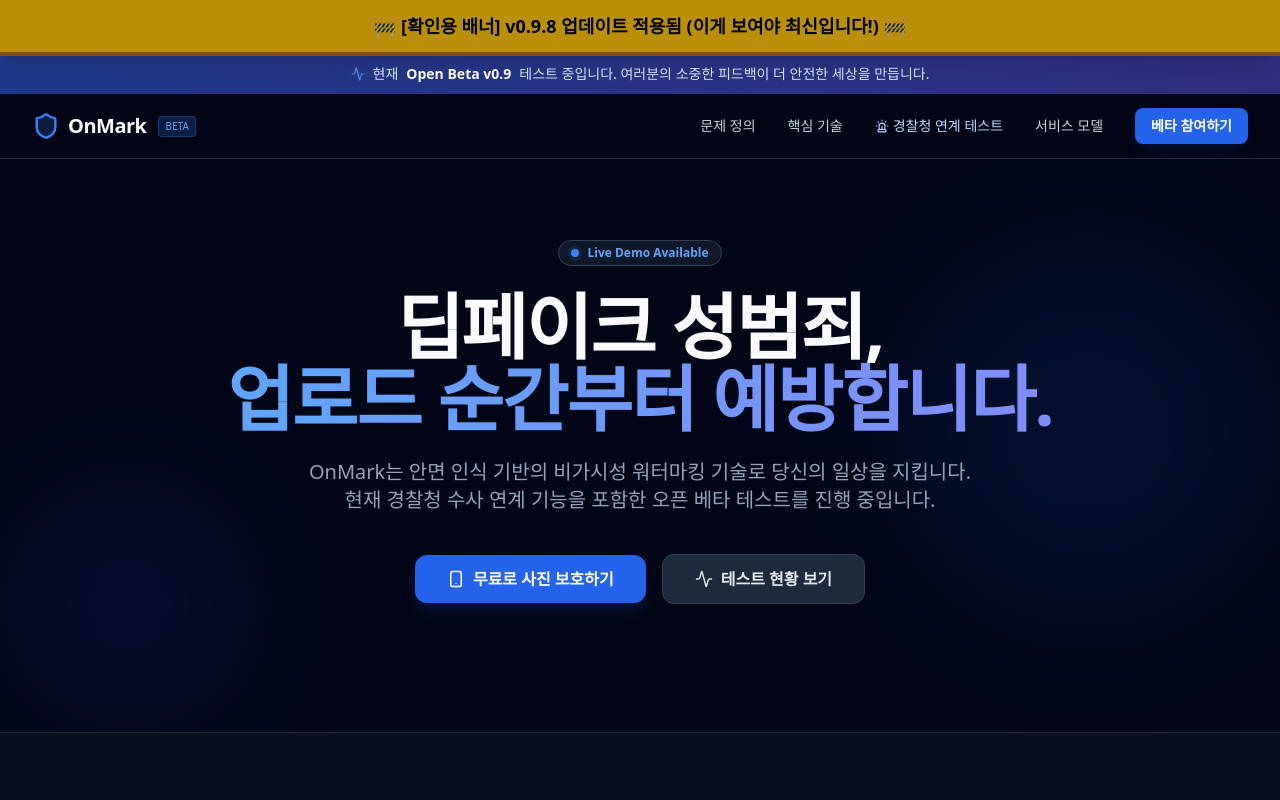
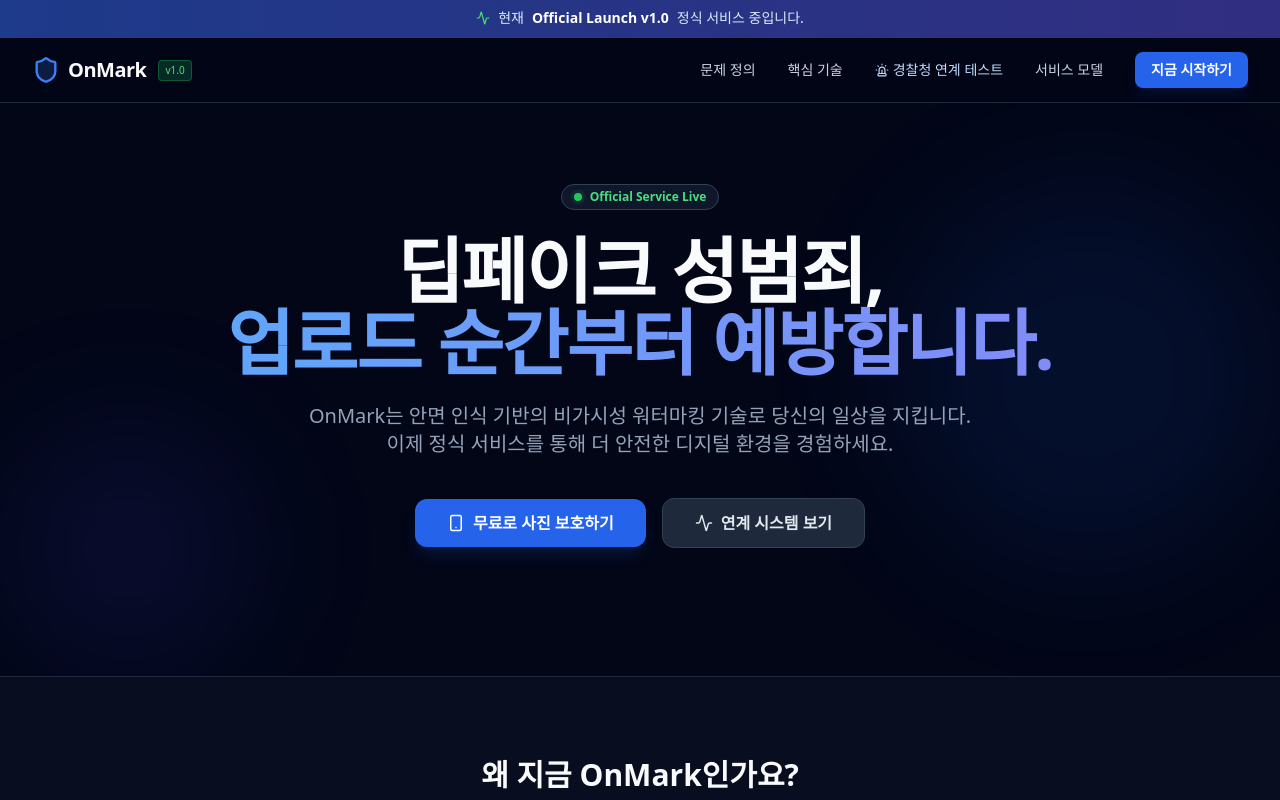
Before and after one commit to by2k2020/onmark-web, a React (Vite) app: page / in a window 1280 px wide. Shown: the top 800 px of the page. Built offline with nearby package versions, Linux system fonts and the light colour scheme.

Commit message:
게시판 추가

```diff
--- a/src/App.jsx
+++ b/src/App.jsx
@@ -1,4 +1,3 @@
-// OnMark Web - v0.9.8 (Visual Confirmation Banner)
 import React, { useState, useEffect, useRef } from 'react';
 import {
   Shield, Eye, Lock, Activity, Users, FileSearch, Send, CheckCircle,
@@ -12,7 +11,7 @@
 import { getAuth, signInAnonymously, onAuthStateChanged, signInWithCustomToken } from 'firebase/auth';
 import { getFirestore, collection, addDoc, getDocs } from 'firebase/firestore';
 
-const OnMarkWeb = () => {
+const App = () => {
   const [isMenuOpen, setIsMenuOpen] = useState(false);
   const [activeTab, setActiveTab] = useState('b2c');
 
@@ -233,7 +232,6 @@
         setAnalysisStatus('complete');
 
         // 이전 결과와 반대되는 결과를 설정 (Toggle)
-        // clean -> detected -> clean -> detected ...
         const nextResult = lastAnalysisResultRef.current === 'clean' ? 'detected' : 'clean';
         lastAnalysisResultRef.current = nextResult;
         setAnalysisResult(nextResult);
@@ -271,17 +269,8 @@
     setTimeout(() => setToast({ ...toast, show: false }), 3000);
   };
 
-  const handleNotReady = (featureName) => {
-    showToast(`'${featureName}' 기능은 베타 기간 중 준비 중입니다.`, 'info');
-  };
-
   return (
     <div className="min-h-screen bg-slate-950 text-slate-50 font-sans selection:bg-blue-500 selection:text-white overflow-x-hidden relative">
-
-      {/* 🔴 DEBUG BANNER (버전 확인용 - v0.9.8) */}
-      <div className="bg-yellow-500 text-black text-center py-3 font-bold text-lg fixed top-0 left-0 w-full z-[9999] animate-pulse shadow-xl border-b-4 border-yellow-700">
-        🚧 [확인용 배너] v0.9.8 업데이트 적용됨 (이게 보여야 최신입니다!) 🚧
-      </div>
 
       {/* Toast Notification */}
       <div className={`fixed bottom-8 left-1/2 -translate-x-1/2 z-[110] transition-all duration-300 ${toast.show ? 'opacity-100 translate-y-0' : 'opacity-0 translate-y-4 pointer-events-none'}`}>
@@ -370,11 +359,11 @@
         </div>
       )}
 
-      {/* Top Banner (Margin added to avoid overlap with debug banner) */}
-      <div className="bg-gradient-to-r from-blue-900 to-indigo-900 text-xs md:text-sm py-2 px-4 text-center text-blue-100 font-medium z-50 relative mt-14">
+      {/* Top Banner (Updated for V1.0) */}
+      <div className="bg-gradient-to-r from-blue-900 to-indigo-900 text-xs md:text-sm py-2 px-4 text-center text-blue-100 font-medium z-50 relative">
         <span className="inline-flex items-center gap-2">
-          <Activity size={14} className="animate-pulse text-blue-400" />
-          현재 <span className="font-bold text-white">Open Beta v0.9</span> 테스트 중입니다. 여러분의 소중한 피드백이 더 안전한 세상을 만듭니다.
+          <Activity size={14} className="text-green-400" />
+          현재 <span className="font-bold text-white">Official Launch v1.0</span> 정식 서비스 중입니다.
         </span>
       </div>
 
@@ -385,7 +374,8 @@
             <div className="flex items-center gap-2 cursor-pointer" onClick={() => window.scrollTo({ top: 0, behavior: 'smooth' })}>
               <Shield className="text-blue-500 fill-blue-500/20" size={28} />
               <span className="text-xl font-bold tracking-tight">OnMark</span>
-              <span className="text-[10px] bg-blue-500/20 text-blue-400 px-1.5 py-0.5 rounded border border-blue-500/30 ml-1">BETA</span>
+              {/* Updated Badge */}
+              <span className="text-[10px] bg-green-500/20 text-green-400 px-1.5 py-0.5 rounded border border-green-500/30 ml-1">v1.0</span>
             </div>
             <div className="hidden md:flex space-x-8 items-center text-sm font-medium text-slate-300">
               <a href="#problem" className="hover:text-white transition-colors">문제 정의</a>
@@ -394,7 +384,7 @@
                 <Siren size={14} /> 경찰청 연계 테스트
               </a>
               <a href="#business" className="hover:text-white transition-colors">서비스 모델</a>
-              <button onClick={handleOpenUploadModal} className="bg-blue-600 hover:bg-blue-500 text-white px-4 py-2 rounded-lg transition-all shadow-lg shadow-blue-900/20 text-sm font-semibold">베타 참여하기</button>
+              <button onClick={handleOpenUploadModal} className="bg-blue-600 hover:bg-blue-500 text-white px-4 py-2 rounded-lg transition-all shadow-lg shadow-blue-900/20 text-sm font-semibold">지금 시작하기</button>
             </div>
             <div className="md:hidden">
               <button onClick={() => setIsMenuOpen(!isMenuOpen)} className="text-slate-300 hover:text-white">
@@ -409,7 +399,7 @@
             <a href="#technology" onClick={() => setIsMenuOpen(false)} className="block text-slate-300 hover:text-white">핵심 기술</a>
             <a href="#police-test" onClick={() => setIsMenuOpen(false)} className="block text-blue-300 font-medium">경찰청 연계 테스트</a>
             <a href="#business" onClick={() => setIsMenuOpen(false)} className="block text-slate-300 hover:text-white">서비스 모델</a>
-            <button onClick={() => { handleOpenUploadModal(); setIsMenuOpen(false); }} className="w-full bg-blue-600 text-white py-2 rounded-lg font-medium">베타 참여하기</button>
+            <button onClick={() => { handleOpenUploadModal(); setIsMenuOpen(false); }} className="w-full bg-blue-600 text-white py-2 rounded-lg font-medium">지금 시작하기</button>
           </div>
         )}
       </nav>
@@ -421,12 +411,12 @@
           <div className="absolute bottom-0 left-0 w-64 h-64 bg-indigo-600/10 rounded-full blur-3xl"></div>
         </div>
         <div className="max-w-5xl mx-auto text-center relative z-10">
-          <div className="inline-flex items-center gap-2 px-3 py-1 rounded-full bg-slate-900 border border-slate-700 text-blue-400 text-xs font-semibold mb-6 animate-fade-in-up">
+          <div className="inline-flex items-center gap-2 px-3 py-1 rounded-full bg-slate-900 border border-slate-700 text-green-400 text-xs font-semibold mb-6 animate-fade-in-up">
             <span className="relative flex h-2 w-2">
-              <span className="animate-ping absolute inline-flex h-full w-full rounded-full bg-blue-400 opacity-75"></span>
-              <span className="relative inline-flex rounded-full h-2 w-2 bg-blue-500"></span>
+              <span className="animate-ping absolute inline-flex h-full w-full rounded-full bg-green-400 opacity-75"></span>
+              <span className="relative inline-flex rounded-full h-2 w-2 bg-green-500"></span>
             </span>
-            Live Demo Available
+            Official Service Live
           </div>
           <h1 className="text-4xl md:text-6xl lg:text-7xl font-bold tracking-tight mb-6 leading-tight">
             딥페이크 성범죄,<br />
@@ -436,7 +426,7 @@
           </h1>
           <p className="text-slate-400 text-lg md:text-xl max-w-2xl mx-auto mb-10 leading-relaxed">
             OnMark는 안면 인식 기반의 비가시성 워터마킹 기술로 당신의 일상을 지킵니다.
-            현재 경찰청 수사 연계 기능을 포함한 오픈 베타 테스트를 진행 중입니다.
+            이제 정식 서비스를 통해 더 안전한 디지털 환경을 경험하세요.
           </p>
           <div className="flex flex-col sm:flex-row gap-4 justify-center items-center">
             <button onClick={handleOpenUploadModal} className="w-full sm:w-auto px-8 py-3 bg-blue-600 hover:bg-blue-500 text-white rounded-xl font-semibold shadow-lg shadow-blue-900/30 transition-all flex items-center justify-center gap-2">
@@ -445,7 +435,7 @@
             </button>
             <button onClick={() => document.getElementById('police-test').scrollIntoView({ behavior: 'smooth' })} className="w-full sm:w-auto px-8 py-3 bg-slate-800 hover:bg-slate-700 text-slate-200 border border-slate-700 rounded-xl font-semibold transition-all flex items-center justify-center gap-2">
               <Activity size={18} />
-              테스트 현황 보기
+              연계 시스템 보기
             </button>
           </div>
         </div>
@@ -593,7 +583,7 @@
             <h2 className="text-3xl font-bold mb-4">경찰청 수사 연계 솔루션</h2>
             <p className="text-slate-400 max-w-2xl mx-auto">
               단순한 예방을 넘어, 범죄 발생 시 유포자를 신속하게 추적할 수 있는
-              <br className="hidden md:block" /> 수사 기관용 대시보드(Forensic Dashboard)를 함께 테스트하고 있습니다.
+              <br className="hidden md:block" /> 수사 기관용 대시보드(Forensic Dashboard)를 함께 제공하고 있습니다.
             </p>
           </div>
 
@@ -615,7 +605,7 @@
                 </div>
                 <div className="mt-auto pt-8 border-t border-slate-800 mt-32">
                   <div className="text-xs text-slate-500">System Status: <span className="text-green-500">Secure</span></div>
-                  <div className="text-xs text-slate-500 mt-1">Beta Build v0.9.6</div>
+                  <div className="text-xs text-slate-500 mt-1">Official Build v1.0.0</div>
                 </div>
               </div>
 
@@ -759,10 +749,10 @@
          </div>
       </section>
 
-      {/* Beta Feedback Form (Integrated with Firestore) */}
+      {/* Feedback Form (Integrated with Firestore) */}
       <section className="py-20 px-4 max-w-3xl mx-auto text-center">
         <h2 className="text-3xl font-bold mb-4">여러분의 의견을 들려주세요</h2>
-        <p className="text-slate-400 mb-8">OnMark는 현재 베타 테스트 단계입니다. <br/>서비스 개선을 위해 사용자 여러분의 피드백을 적극 반영하고 있습니다.</p>
+        <p className="text-slate-400 mb-8">OnMark는 사용자 여러분의 피드백을 통해 계속 발전하고 있습니다. <br/>서비스 이용 중 불편한 점이나 제안 사항을 남겨주세요.</p>
         <form onSubmit={handleFeedbackSubmit} className="bg-slate-900 p-8 rounded-2xl border border-slate-800 shadow-xl">
            <div className="flex flex-col gap-4 text-left">
              <div>
@@ -800,7 +790,7 @@
 
            {/* Admin Download Link */}
            <div className="flex justify-between items-center mt-6 pt-4 border-t border-slate-800">
-             <p className="text-xs text-slate-500">* 보내주신 의견은 OnMark 서비스 고도화 및 심사 발표 자료 보완에 소중히 사용됩니다.</p>
+             <p className="text-xs text-slate-500">* 보내주신 의견은 OnMark 서비스 고도화에 소중히 사용됩니다.</p>
              <button
                type="button"
                onClick={handleDownloadCSV}
@@ -823,4 +813,4 @@
   );
 };
 
-export default OnMarkWeb;
+export default App;
```
Lines whose indentation alone changed are shown as unchanged.
